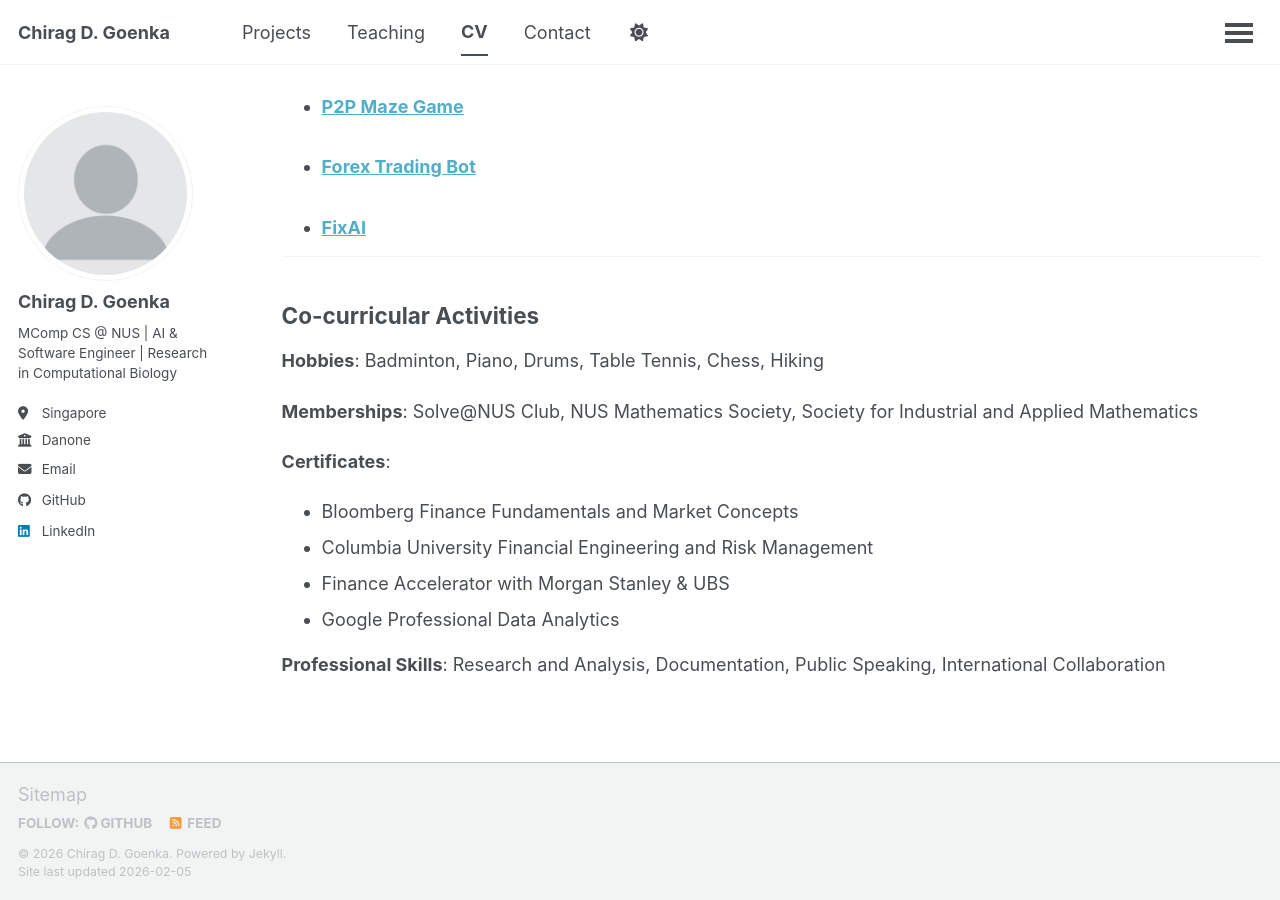
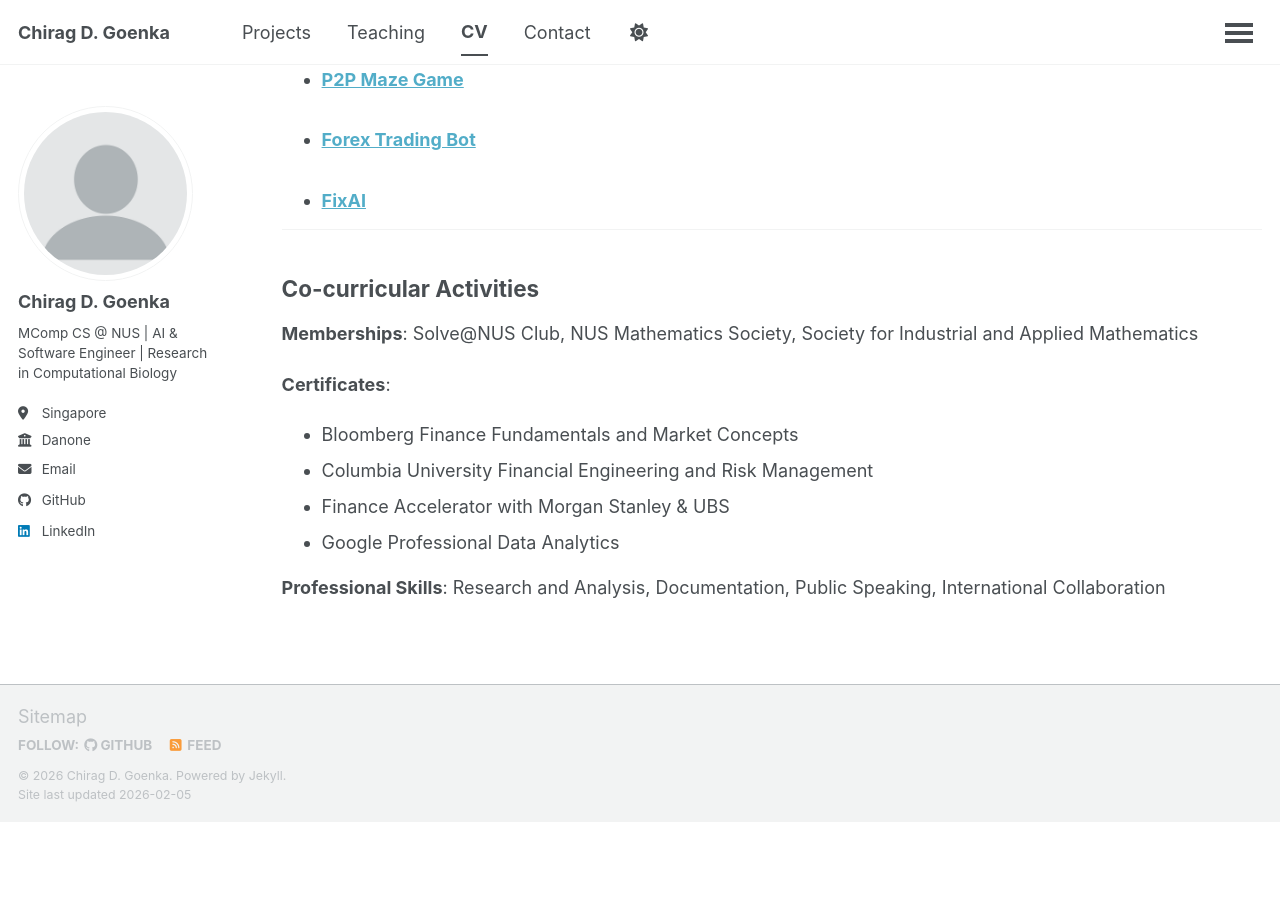
Before and after one commit to gchirag27/gchirag27.github.io, a Jekyll site: the page built from _pages/cv.md, in a window 1280 px wide and 900 px high, scrolled down 2644 px. Built offline with Jekyll 4.4.1, drawn with Linux system fonts in a browser that asks for light colours; a script that is not in the unit is left out; after the commit the page ends 3466 px from its top, so only the background shows below that.

Commit message:
updated_5_feb_2026

```diff
--- a/_pages/cv.md
+++ b/_pages/cv.md
@@ -110,8 +109,6 @@ Mentorship: Mastercard Power Up Program, Microsoft Technical Resilience Program,
 
 ## Co-curricular Activities
 
-**Hobbies**: Badminton, Piano, Drums, Table Tennis, Chess, Hiking
-
 **Memberships**: Solve@NUS Club, NUS Mathematics Society, Society for Industrial and Applied Mathematics
 
 **Certificates**:
```
Also changed, not shown: other parts of _pages/cv.md (+0 -1 lines).
